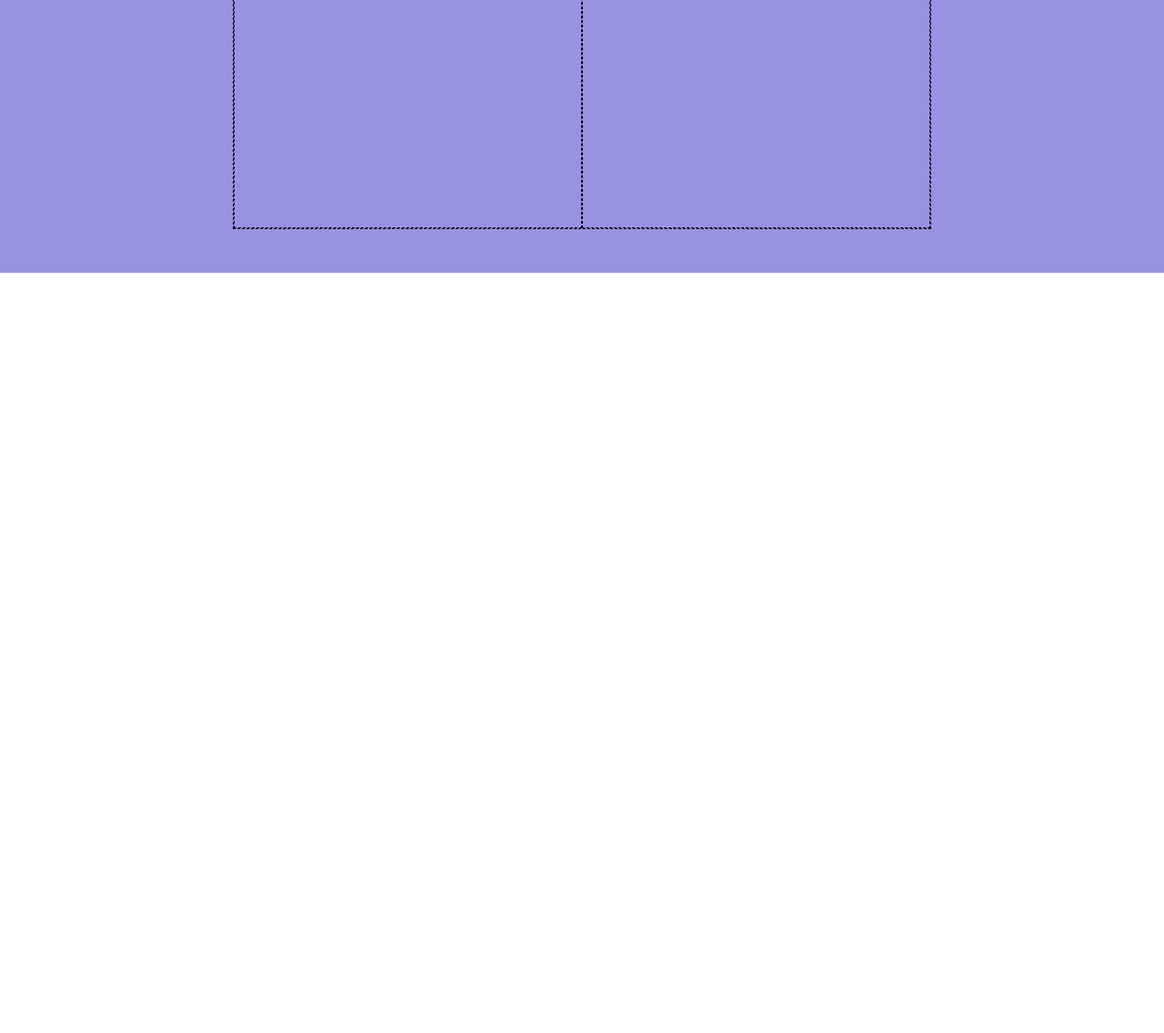
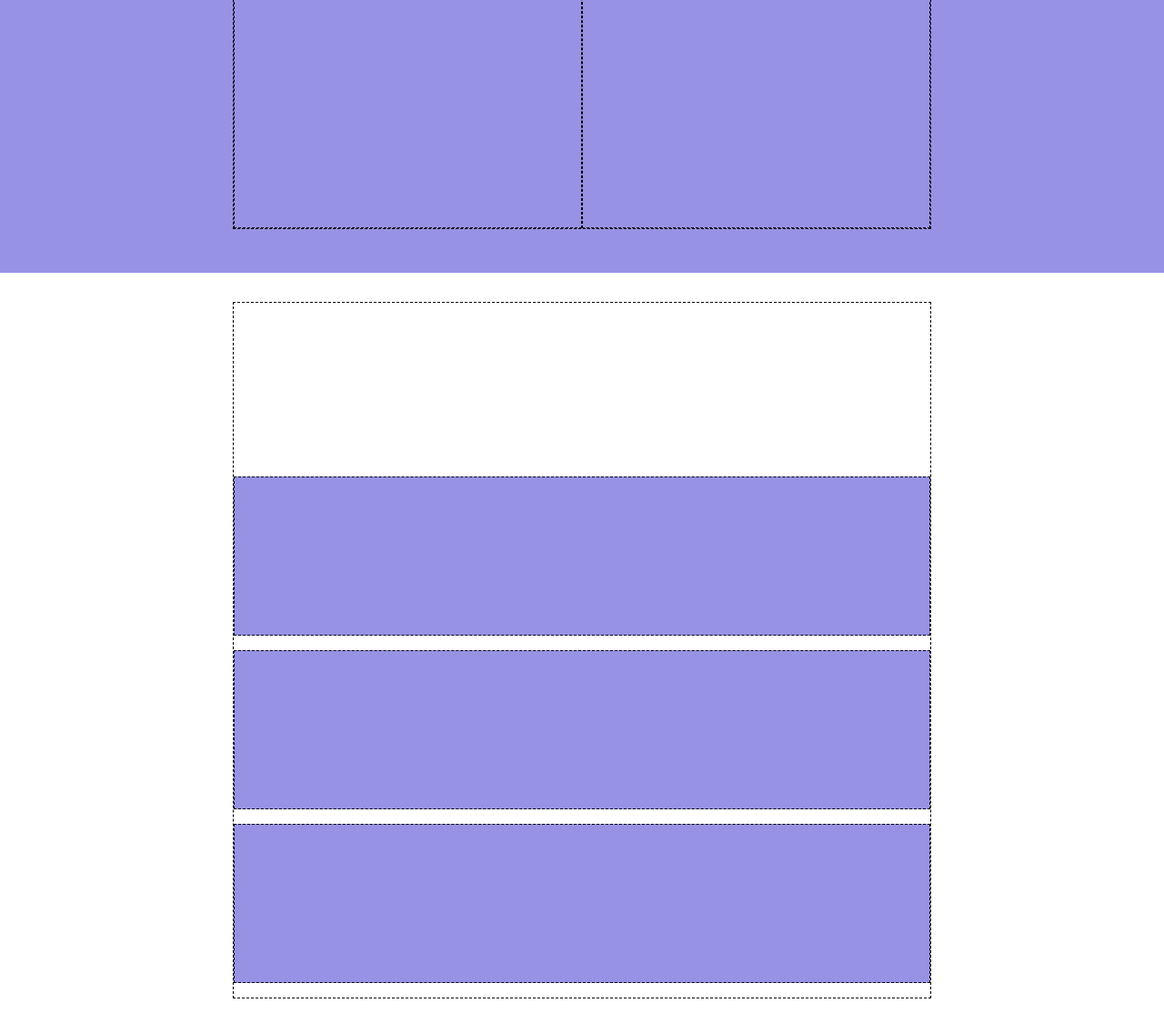
Before and after one commit to alessiaBer/htmlcss-responsive-layout, a plain HTML site: page index.html in a window 1280 px wide. Shown: the part 1116-2252 px from the top of the page at 91% size. Before the commit the page ends 1416 px from the top, so only its background shows below. Drawn offline with Linux system fonts and the light colour scheme.

Commit message:
[add] testimonials section

```diff
--- a/assets/css/style.css
+++ b/assets/css/style.css
@@ -39,7 +39,8 @@ body {
     width: 100%;
 }
 
-#planning {
+#planning,
+#testimonials .testimonial {
     background-color: var(--rl-primary);
 }
 
@@ -60,7 +61,8 @@ body {
     height: 400px;
 }
 
-.debug .demo .col_12 {
+.debug .demo .col_12,
+.debug #testimonials .section_heading {
     height: 280px;
 }
 
@@ -70,6 +72,11 @@ body {
 
 .debug #planning .col_12 {
     height: 500px;
+}
+
+.debug #testimonials .testimonial {
+    height: 350px;
+    border: 1px dashed black;
 }
 /* #endregion Debug */
 
@@ -85,12 +92,18 @@ nav {
 /* #endregion Header */
 
 /* #region Main */
-.demo, #planning {
+.demo,
+#planning,
+#testimonials {
     padding: 2rem 0 3rem 0;
 }
 .demo [class^="col_"] {
     background-color: var(--rl-demo);
     margin-bottom: 0.75rem;
+}
+
+#testimonials .testimonial {
+    margin: 1rem 0;
 }
 /*endregion Main */
 
@@ -107,6 +120,11 @@ nav {
 
     .debug #planning .col_12 {
         height: 800px;
+    }
+
+    .debug #testimonials .testimonial,
+    .debug #testimonials .section_heading {
+        height: 175px;
     }
     /* /debug */
     .col_md_8 {
--- a/index.html
+++ b/index.html
@@ -43,6 +43,26 @@
             </div>
         </section>
         <!-- /#planning -->
+
+        <section id="testimonials">
+            <div class="container">
+                <div class="section_heading"></div>
+                <div class="testimonial">
+                    <div class="avatar"></div>
+                    <div class="bio"></div>
+                </div>
+                <div class="testimonial">
+                    <div class="avatar"></div>
+                    <div class="bio"></div>
+                </div>
+                <div class="testimonial">
+                    <div class="avatar"></div>
+                    <div class="bio"></div>
+                </div>
+            </div>
+        </section>
+        <!-- /#testimonials -->
+
     </main>
     <!-- /#site_main -->
     <footer id="site_footer"></footer>
```
